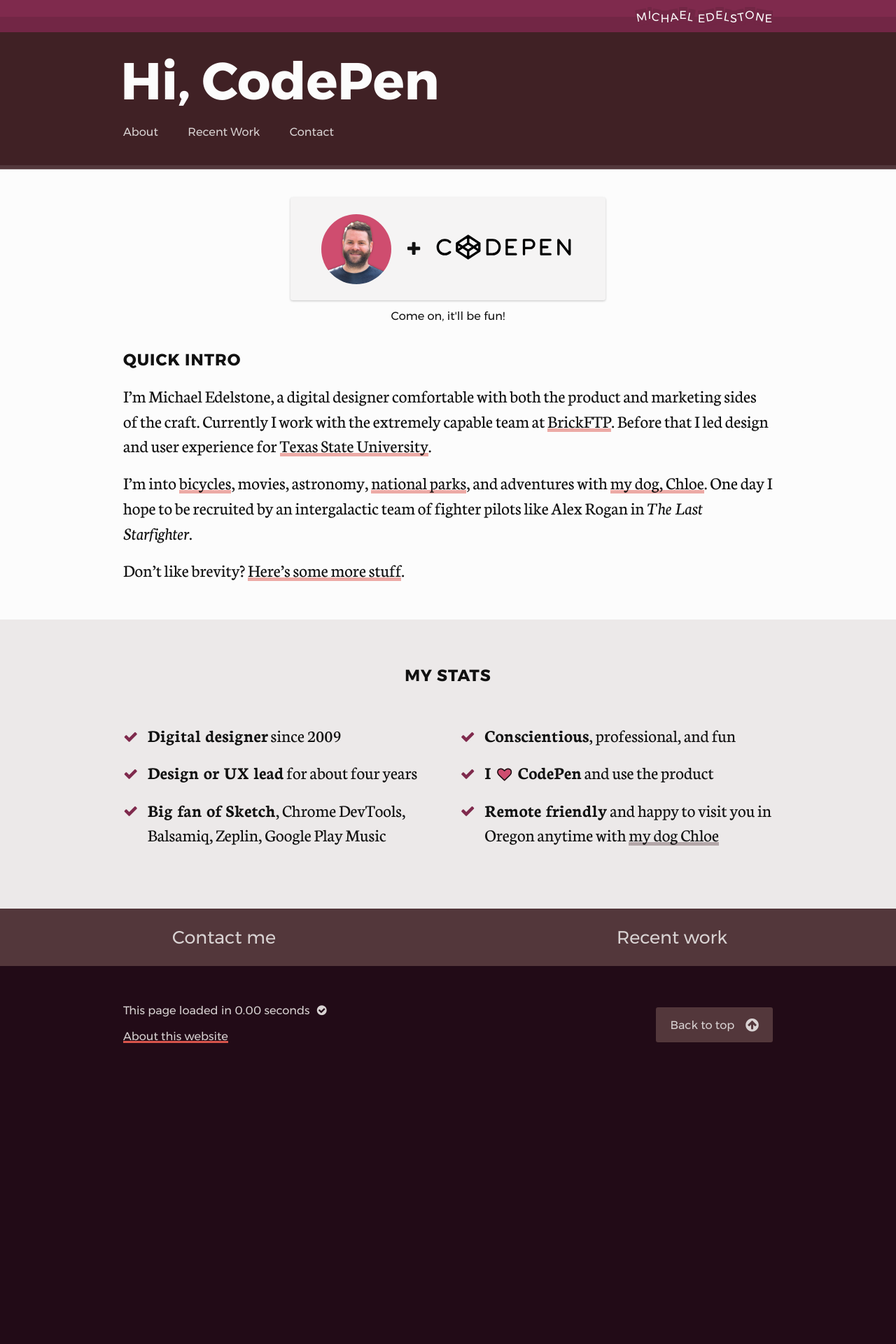
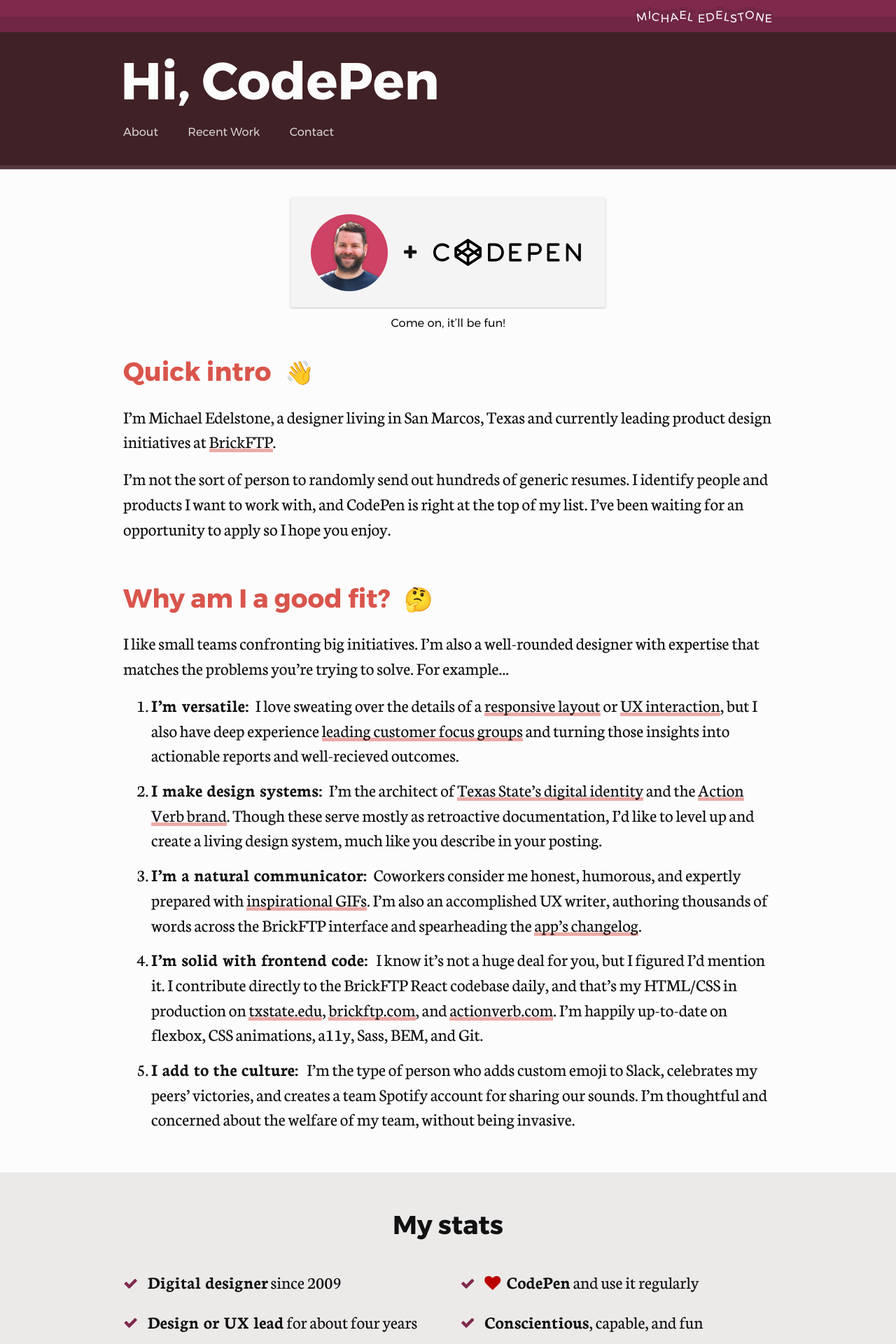
Before and after one commit to edelstone/my-website, a Jekyll site: the page built from codepen.html, in a window 1280 px wide. Shown: the top 1920 px of the page at 70% size. Built offline with Jekyll 4.4.1, drawn with Linux system fonts in a browser that asks for light colours; before the commit the page ends 1540 px from its top, so only the background shows below that; some of the changed text lies outside the part shown.

Commit message:
codepen cover letter v2

```diff
--- a/_sass/cover-letter.scss
+++ b/_sass/cover-letter.scss
@@ -10,9 +10,12 @@
     padding: 2rem;
     border-radius: 3px;
     box-shadow: 0 1px 3px tint($black, 75%);
+    @include breakpoint ('small') {
+      flex-direction: column;
+    }
 
     .michael {
-      max-width: 100px;
+      max-width: 110px;
 
       img {
         border-radius: 50%;
@@ -23,14 +26,17 @@
     .plus {
       font-size: 2rem;
       margin: 0 1.8rem 0 2rem;
+      @include breakpoint ('small') {
+        margin: 2rem 0;
+      }
     }
 
     .codepen-logo {
+      max-width: 220px;
+
       svg {
-        max-width: 200px;
-        height: 40px;
-        position: relative;
-        top: 2px;
+        height: 45px;
+        display: block;
       }
     }
   }
@@ -40,8 +46,87 @@
     font-size: 1.4rem;
   }
 
-  .productivity {
-    padding-bottom: 6rem;
-    border: none;
+  .reasons-im-a-fit {
+    margin-bottom: 5rem;
+
+    h2 {
+      color: $orange;
+      font-size: 3.2rem;
+      text-transform: none;
+      letter-spacing: 0;
+      margin-bottom: 2rem;
+      line-height: 1.25;
+    }
+
+    .emoji {
+      margin-left: 1rem;
+      font-size: 90%;
+    }
+
+    li {
+      margin-bottom: 1.2rem;
+    }
+
+    .testimonials {
+      padding: 0;
+      text-align: center;
+      margin-top: 4rem;
+
+      .col {
+        padding: 3rem 2rem;
+        background: tint($maroon, 95%);
+        border-radius: 3px;
+        box-shadow: 0 1px 3px tint($black, 75%);
+        font-size: 2rem;
+
+        img {
+          border-radius: 50%;
+          max-width: 110px;
+          display: block;
+          margin: auto;
+        }
+
+        h3 {
+          margin-top: 0.5rem;
+          margin-bottom: 0;
+          color: $black;
+          font-size: 2.4rem;
+        }
+
+        h4 {
+          margin-top: 0;
+          font-size: 1.2rem;
+        }
+
+        p {
+          line-height: 1.25;
+          margin-bottom: 0;
+        }
+      }
+    }
+  }
+
+  .stats {
+    margin-top: 5rem;
+    margin-bottom: 5rem;
+    padding-top: 4.5rem;
+
+    .productivity-header {
+      margin-bottom: 3.5rem;
+      font-size: 3.2rem;
+      text-transform: none;
+      letter-spacing: 0;
+      line-height: 1.25;
+    }
+
+    .fa-heart {
+      color: $red;
+      font-size: 90%;
+      margin-right: 0.2rem;
+    }
+
+    ul li {
+      margin-bottom: 1.8rem;
+    }
   }
 }
--- a/_sass/global.scss
+++ b/_sass/global.scss
@@ -712,8 +712,6 @@ a.offscreen:focus, a.offscreen:active, a.offscreen:hover {
 	right: 50%;
 	margin: 0 -50vw;
 	padding: 5.5rem 0 5rem;
-	border-top: 1px solid tint($maroon, 70%);
-	border-bottom: 1px solid tint($maroon, 70%);
   @include breakpoint('small') {
   	padding-bottom: 4rem;
   }
@@ -981,7 +979,7 @@ a.offscreen:focus, a.offscreen:active, a.offscreen:hover {
         background-position-y: -20%;
       }
       .project-txst-brand {
-        background-position-y: -75%;
+        background-position-y: -90%;
       }
       .project-pcf-website {
         background-position-y: -15%;
@@ -1048,9 +1046,9 @@ a.offscreen:focus, a.offscreen:active, a.offscreen:hover {
 
       &-header {
         color: transparentize($white, .05);
-        font-size: 2.2rem;
+        font-size: 3.2rem;
         margin-bottom: 1.2rem;
-        word-spacing: 1px;
+				line-height: 1.25;
       }
 
       &-brief {
@@ -1081,7 +1079,7 @@ a.offscreen:focus, a.offscreen:active, a.offscreen:hover {
         background: url(/images/mockup-txst-homepage.png) 400px -30%/700px no-repeat;
       }
       &-txst-brand {
-        background: url(/images/mockup-txst-styleguide.png) 510px -105%/510px no-repeat;
+        background: url(/images/mockup-txst-styleguide.png) 510px -115%/510px no-repeat;
       }
       &-pcf-website {
         background: url(/images/mockup-pcf-website.png) 530px -30%/725px no-repeat;
--- a/_sass/variables.scss
+++ b/_sass/variables.scss
@@ -6,6 +6,7 @@ $yellow: #f7b239;
 $green: #75bd59;
 $pink: #cf4d6f;
 $blue: #146da9;
+$red: #bb0000;
 $purple: #7f2a4d;
 $maroon: #402125;
 $dark-brown: #220b17;
--- a/codepen.html
+++ b/codepen.html
@@ -26,34 +26,85 @@ button-next-link: /portfolio
 				{% include svg-codepen.html %}
 			</span>
 		</div>
-
 		<div class="lil-seller">
-			<p>Come on, it'll be fun!</p>
+			<p>Come on, it’ll be fun!</p>
 		</div>
 
-		<div class="text-intro">
-			<h2>Quick intro</h2>
-			<p>I’m Michael Edelstone, a digital designer comfortable with both the product and marketing sides of the craft. Currently I work with the extremely capable team at <a href="https://brickftp.com/">BrickFTP</a>. Before that I led design and user experience for <a href="http://umarketing.txstate.edu">Texas State University</a>.</p>
-			<p>I’m into <a href="https://photos.app.goo.gl/ibakW6gsRauxRT9D3">bicycles</a>, movies, astronomy, <a href="https://drive.google.com/open?id=18UmsEMmCnD-Nw_pzG3fmYnuURfY&usp=sharing">national parks</a>, and adventures with <a href="https://photos.app.goo.gl/NgCfeXFpNXnYUSYD3">my dog, Chloe</a>. One day I hope to be recruited by an intergalactic team of fighter pilots like Alex Rogan in <i>The Last Starfighter</i>.</p>
-			<p>Don’t like brevity? <a href="https://edelstone.github.io/">Here’s some more stuff</a>.</p>
+		<div class="reasons-im-a-fit">
+			<h2>Quick intro <span class="emoji">👋</span></h2>
+			<p>I’m Michael Edelstone, a designer living in San Marcos, Texas and currently leading product design initiatives at <a href="https://brickftp.com">BrickFTP</a>.</p>
+			<p>I’m not the sort of person to randomly send out hundreds of generic resumes. I identify people and products I want to work with, and CodePen is right at the top of my list. I’ve been waiting for an opportunity to apply so I hope you enjoy.</p>
 		</div>
 
-		<div id="skills" class="productivity skills">
+		<div class="reasons-im-a-fit">
+			<h2>Why am I a good fit? <span class="emoji">🤔</span></h2>
+			<p>I like small teams confronting big initiatives. I’m also a well-rounded designer with expertise that matches the problems you’re trying to solve. For example...</p>
+			<ol>
+				<li><span class="inline-header">I’m versatile:</span> I love sweating over the details of a <a href="/portfolio/texas-state-homepage#mockups">responsive layout</a> or <a href="https://invis.io/PNC0MQOE5">UX interaction</a>, but I also have deep experience <a href="/portfolio/gato-cms#focus-groups">leading customer focus groups</a> and turning those insights into actionable reports and well-recieved outcomes.</li>
+				<li><span class="inline-header">I make design systems:</span> I’m the architect of <a href="/portfolio/texas-state-brand">Texas State’s digital identity</a> and the <a href="https://actionverb.com/styleguide">Action Verb brand</a>. Though these serve mostly as retroactive documentation, I’d like to level up and create a living design system, much like you describe in your posting.</li>
+				<li><span class="inline-header">I’m a natural communicator:</span> Coworkers consider me honest, humorous, and expertly prepared with <a href="https://i.giphy.com/media/l0He3TjUldAZ4IXdK/source.gif">inspirational GIFs</a>. I’m also an accomplished UX writer, authoring thousands of words across the BrickFTP interface and spearheading the <a href="https://headwayapp.co/brickftp-updates">app’s changelog</a>.</li>
+				<li><span class="inline-header">I’m solid with frontend code: </span> I know it’s not a huge deal for you, but I figured I’d mention it. I contribute directly to the BrickFTP React codebase daily, and that’s my HTML/CSS in production on <a href="http://txstate.edu">txstate.edu</a>, <a href="https://brickftp.com">brickftp.com</a>, and <a href="https://actionverb.com">actionverb.com</a>. I’m happily up-to-date on flexbox, CSS animations, a11y, Sass, BEM, and Git.</li>
+				<li><span class="inline-header">I add to the culture: </span> I’m the type of person who adds custom emoji to Slack, celebrates my peers’ victories, and creates a team Spotify account for sharing our sounds. I’m thoughtful and concerned about the welfare of my team, without being invasive.</li>
+			</ol>
+		</div>
+
+		<div class="productivity stats">
 			<h2 class="productivity-header constrain">My stats</h2>
 			<div class="constrain multi-layout">
 				<div class="col col-1 stack">
 					<ul class="important-updates fa-ul">
 						<li><i class="fa-li fa fa-check"></i><b>Digital designer</b> since 2009</li>
 						<li><i class="fa-li fa fa-check"></i><b>Design or UX lead</b> for about four years</li>
-						<li><i class="fa-li fa fa-check"></i><b>Big fan of Sketch</b>, Chrome DevTools, Balsamiq, Zeplin, Google Play Music</li>
+						<li><i class="fa-li fa fa-check"></i><b>Broad skillset</b> including user research, UX writing, design systems, and code</li>
 					</ul>
 				</div>
 				<div class="col col-2">
 					<ul class="important-updates fa-ul">
-						<li><i class="fa-li fa fa-check"></i><b>Conscientious</b>, professional, and fun</li>
-						<li><i class="fa-li fa fa-check"></i><b>I <span class="fa-stack fa-lg fa-inline"><i style="color: #cf4d6f;" class="fa fa-heart fa-stack-1x"></i><i class="fa fa-heart-o fa-stack-1x"></i></span> CodePen</b> and use the product</li>
+						<li><i class="fa-li fa fa-check"></i><b><i class="fa fa-heart"></i> CodePen</b> and use it regularly</li>
+						<li><i class="fa-li fa fa-check"></i><b>Conscientious</b>, capable, and fun</li>
 						<li><i class="fa-li fa fa-check"></i><b>Remote friendly</b> and happy to visit you in Oregon anytime with <a href="https://photos.app.goo.gl/NgCfeXFpNXnYUSYD3">my dog Chloe</a></li>
 					</ul>
+				</div>
+			</div>
+		</div>
+
+		<div class="reasons-im-a-fit">
+			<h2>I’m also human <span class="emoji">👫</span></h2>
+			<p>I’m proud of my career accomplishments, but I’m equally devoted to my personal growth. I recently lost 75 pounds, and I recharge via <a href="https://photos.app.goo.gl/ibakW6gsRauxRT9D3">epic bicycle adventures</a> and road trips with <a href="https://photos.app.goo.gl/NgCfeXFpNXnYUSYD3">my dog, Chloe</a>. I read a lot and <a href="https://pinboard.in/u:tsanzer">bookmark my favorites</a>. I’m opinionated, but I want to change my mind.</p>
+		</div>
+
+		<div class="reasons-im-a-fit">
+			<h2>Favorite tools <span class="emoji">🛠️</span></h2>
+			<ul>
+				<li><span class="inline-header">Visual design:</span> Sketch, Photoshop</li>
+				<li><span class="inline-header">Interaction design:</span> Balsamiq, Invision, Zeplin, paper and pencil</li>
+				<li><span class="inline-header">Data:</span> Google Analytics, HotJar, Optimal Workshop</li>
+				<li><span class="inline-header">Code:</span> Chrome DevTools, GitHub, Atom</li>
+				<li><span class="inline-header">Remote:</span> Slack, Zoom, Basecamp</li>
+			</ul>
+		</div>
+
+		<div class="reasons-im-a-fit">
+			<h2>What others are saying <span class="emoji">🙌</span></h2>
+			<p>Don't just take my word for it. Listen to the testimony of these industry leaders:</p>
+			<div class="constrain multi-layout-2 testimonials">
+				<div class="col col-1">
+					<img src="images/coworker.jpg" alt="My coworker">
+					<h3>Jeff K.</h3>
+					<h4>Coworker</h4>
+					<p>“Um... I think he worked on our website?”</p>
+				</div>
+				<div class="col col-2">
+					<img src="images/ex-gf.jpg" alt="My ex-girlfriend">
+					<h3>Haydyn M.</h3>
+					<h4>Ex-girlfriend</h4>
+					<p>“We still talk occasionally when I have time.”</p>
+				</div>
+				<div class="col col-3">
+					<img src="images/slackbot.jpg" alt="Slackbot">
+					<h3>Slackbot</h3>
+					<h4>Friend</h4>
+					<p>“I’m afraid I don’t understand. I’m sorry!”</p>
 				</div>
 			</div>
 		</div>
--- a/portfolio/index.html
+++ b/portfolio/index.html
@@ -29,7 +29,7 @@ button-next-link: /contact
 				<div class="project-content">
 					<h3 class="project-header">BrickFTP web app</h3>
 					<p class="project-brief">Designing the interface and user experience of a file sharing application during the conversion to a React front end.</p>
-					<div class="button project-button">View Dropbox<span class="button-arrow">&#10142;</span></div>
+					<div class="button project-button">Case study<span class="button-arrow">&#10142;</span></div>
 				</div>
 			</div>
 			<div class="coming-soon"><h3><span>Not quite ready yet. Stay tuned.</span></h3></div>
```
Also changed, not shown: images/coworker.jpg (added), images/ex-gf.jpg (added), images/grandma.jpg (added), images/michael-portrait-square.jpg, images/slackbot.jpg (added).
